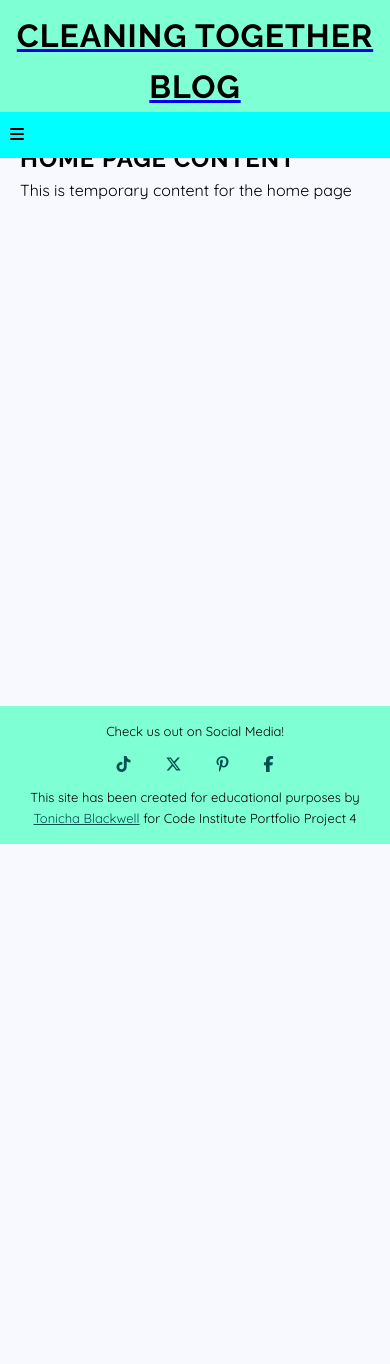
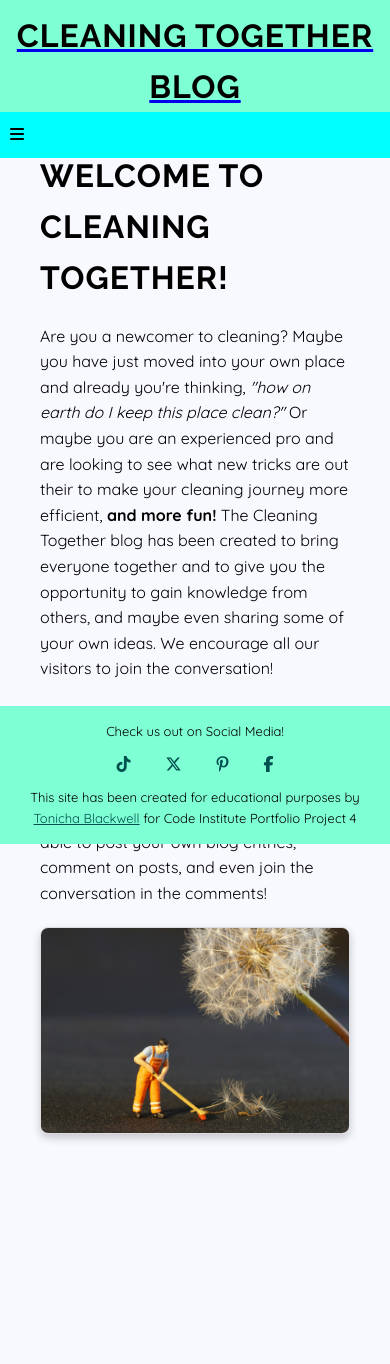
Before and after one commit to TonichaB/cleaning-blog, a Django app: page /core/ in a window 390 px wide. Before the commit the page ends 844 px from the top, so only its background shows below. Run offline with Django 4.2, Linux system fonts and the light colour scheme; some libraries are stand-ins or nearby versions.

Commit message:
feat: Create and Style Home page
- Add content for home.html incuding introductory text and an image
- Style home page content within a container
- Adjust spacing to correct layout with footer
- Update CSS to improve visuals and responsiveness

```diff
--- a/core/templates/home.html
+++ b/core/templates/home.html
@@ -1,6 +1,17 @@
 {% extends 'base.html' %}
 
+{% load static %}
+
 {% block content %}
-<h2>Home Page Content</h2>
-<p>This is temporary content for the home page</p>
+<div class="container">
+    <h2>Welcome to Cleaning Together!</h2>
+    <p>Are you a newcomer to cleaning? Maybe you have just moved into your own place and already you're thinking,
+        <em>"how on earth do I keep this place clean?"</em>
+    Or maybe you are an experienced pro and are looking to see what new tricks are out their to make your cleaning journey more efficient,
+        <strong>and more fun!</strong>
+    The Cleaning Together blog has been created to bring everyone together and to give you the opportunity to gain knowledge from others, and maybe even sharing some of your own ideas. We encourage all our visitors to join the conversation!
+    </p>
+    <p> Feel free to take a look at our blog page to get an initial view on all posts, and if you haven't already why not register for an account with us? It's Free! By Registering for an account you will be able to post your own blog entries, comment on posts, and even join the conversation in the comments! </p>
+    <img src="{% static 'images/home-page-intro-image.webp'%}" alt="miniature toy man sweeping up dandelion seeds">
+</div>
 {% endblock %}
--- a/static/css/style.css
+++ b/static/css/style.css
@@ -40,13 +40,46 @@
     line-height: 1.6;
     background-color: #f8f8ff;
     padding-top: 60px; /* Create space for fixed header */
-    padding-bottom: 60px; /* Create space for fixed footer */
+    padding-bottom: 80px; /* Create space for fixed footer */
 }
 
 main {
     padding: 20px;
-    margin-top: 60px;
+    margin-top: 70px;
+    margin-bottom: 70px;
     border-radius: 8px;
+}
+
+/* Navigation Styling */
+
+nav {
+    display: flex;
+    justify-content: center;
+    background-color: #00ffff;
+    margin-bottom: -10px;
+}
+
+nav ul {
+    list-style: none;
+    padding: 0;
+    margin: 0;
+    display: flex;
+}
+
+nav ul li {
+    margin: 0 15px;
+}
+
+nav ul li a {
+    text-decoration: none;
+    font-weight: bold;
+    padding: 10px;
+    display: block;
+}
+
+nav ul li a:hover {
+    background-color: #006400;
+    border-radius: 2px;
 }
 
 /* Footer Styling */
@@ -107,36 +140,34 @@
     outline: none;
 }
 
-/* Navigation Styling */
+/* Home Page */
 
-nav {
-    display: flex;
-    justify-content: center;
-    background-color: #00ffff;
-    margin-bottom: -10px;
+.container {
+    max-width: 100%;
+    margin: 0 auto;
+    padding: 0 20px;
+    margin-bottom: 60px;
 }
 
-nav ul {
-    list-style: none;
-    padding: 0;
-    margin: 0;
-    display: flex;
+h2 {
+    font-size: 2rem;
+    color: #000000;
+    margin-bottom: 20px;
 }
 
-nav ul li {
-    margin: 0 15px;
+p {
+    font-size: 1rem;
+    margin-bottom: 20px;
 }
 
-nav ul li a {
-    text-decoration: none;
-    font-weight: bold;
-    padding: 10px;
+img {
     display: block;
-}
-
-nav ul li a:hover {
-    background-color: #006400;
-    border-radius: 2px;
+    max-width: 100%;
+    height: auto;
+    margin: 20px 0;
+    border: 1px solid #ddd;
+    border-radius: 8px;
+    box-shadow: 0 4px 8px #00000033;
 }
 
 /* Accessibility */
```
Also changed, not shown: static/images/home-page-intro-image.webp (added).
